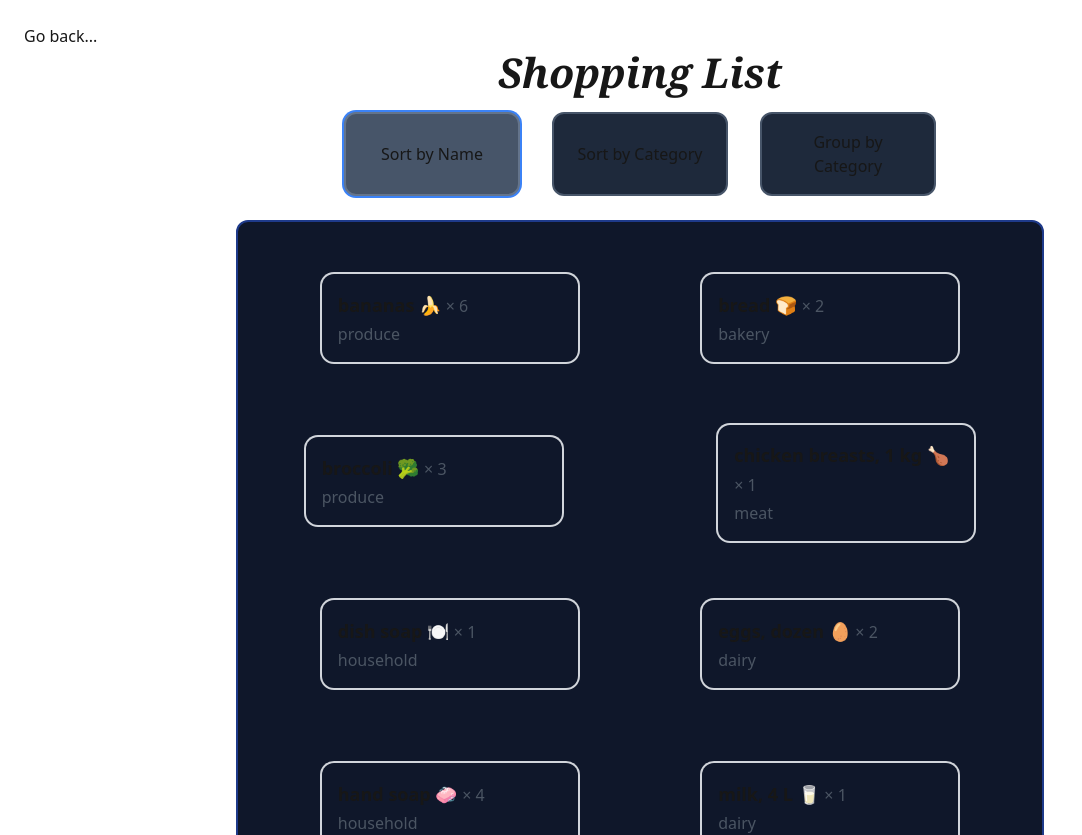
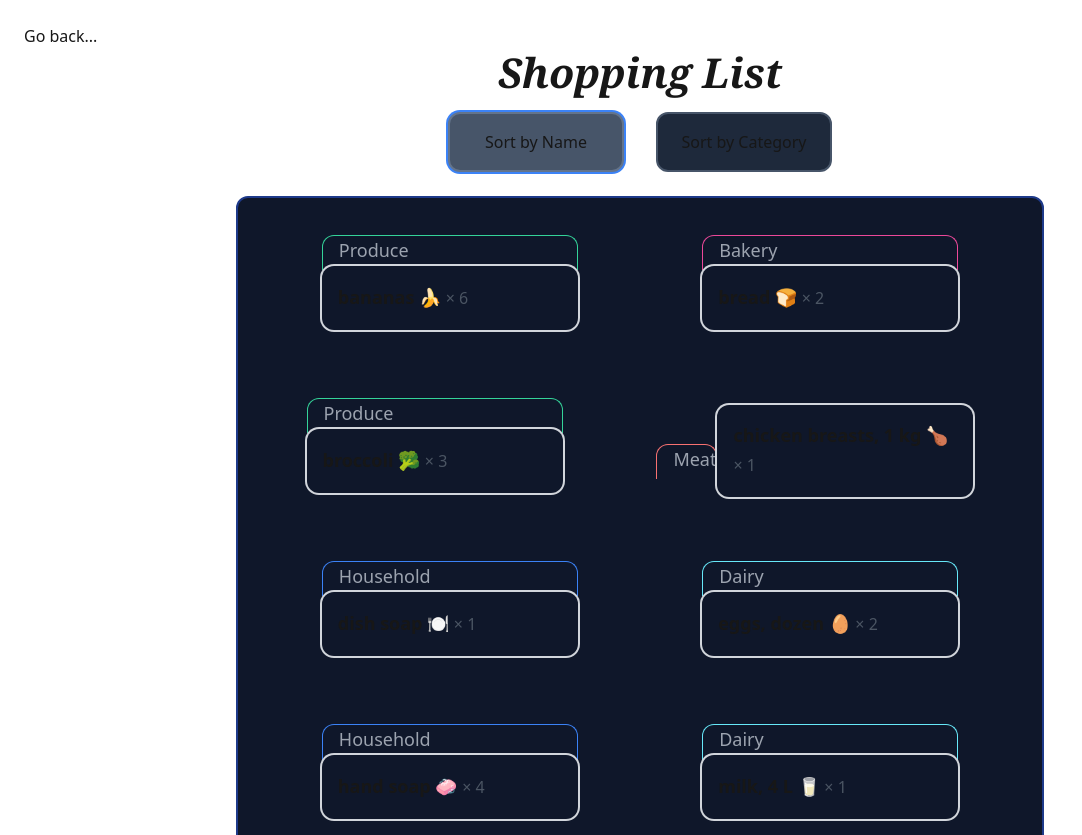
Before and after one commit to FlawlessCasual17/cprg306-assignments, a Next.js app: page /week-6 in a window 1280 px wide. Shown: the top 835 px of the page, without its empty margins (0-1082 px from the left). Built offline with nearby package versions, Linux system fonts and the light colour scheme.

Commit message:
For the love of god please work
Signed-off-by: FlawlessCasual17 <07e5297d5b@c0x0.com>

```diff
--- a/app/week-6/item.js
+++ b/app/week-6/item.js
@@ -1,7 +1,7 @@
 'use client'
 import './styles.css'
 
-export default function Item({ isGrouped, id, name, quantity, category }) {
+export default function Item({ id, name, quantity, category }) {
     const categoryColors = {
         dairy: 'border-cyan-300',
         bakery: 'border-pink-500',
@@ -14,20 +14,16 @@ export default function Item({ isGrouped, id, name, quantity, category }) {
 
     const categoryColor = categoryColors[`${category}`.toLowerCase()] || 'bg-slate-200'
 
-    const categoryTitle = (
-        <div className={`category ${isGrouped ?  '' : 'category-active'} ${categoryColor}`}>
-            {category}
-        </div>
-    )
-
     return (
         <span key={id} className='aio-flexbox'>
-            {categoryTitle}
+            <div className={`category ${categoryColor}`}>
+                {category}
+            </div>
             <li className='relative w-64 mb-5 ring-2 ring-gray-300 p-4 rounded-xl'>
                 <div className='font-semibold text-lg'>
                     {name} <span className='quantity'>× {quantity}</span>
                 </div>
-                <div className='text-gray-600' style={{ fontSize: '1' }}>{category}</div>
+                {/* <div className='text-gray-600' style={{ fontSize: '1' }}>{category}</div> */}
             </li>
         </span>
     )
--- a/app/week-6/list-item.js
+++ b/app/week-6/list-item.js
@@ -16,17 +16,10 @@ export default function ListItem() {
         setItems([...items].sort((a, b) => a.name.localeCompare(b.name)))
     }
 
-    function sortByCategory(value = false) {
+    function sortByCategory() {
         setIsGrouped(true)
-        if (value) setSortBy('category') // Necessary for `groupByCategory()` calls
+        setSortBy('category') // Necessary for `groupByCategory()` calls
         setItems([...items].sort((a, b) => a.category.localeCompare(b.category)))
-    }
-
-    function groupByCategory() {
-        sortByCategory(true)
-        setSortBy('group')
-        // code to be executed after 50 milliseconds
-        setTimeout(() => setIsGrouped(false), 50);
     }
 
     console.log(`sortBy is now equal to: ${sortBy}`)
@@ -43,9 +36,6 @@ export default function ListItem() {
                 <button onClick={sortByCategory} className={getClasses('category')}>
                     Sort by Category
                 </button>
-                <button onClick={groupByCategory} className={getClasses('group')}>
-                    Group by Category
-                </button>
             </div>
             <div className='relative'>
                 <ul className='flexbox-list rounded-xl align-text-bottom'>
--- a/app/week-6/styles.css
+++ b/app/week-6/styles.css
@@ -58,29 +58,23 @@ main > h2 {
 
 .category {
     position: relative;
-    font-weight: 800;
     font-size: 1.125rem /* 18px */;
     line-height: 1.75rem /* 28px */;
     margin-top: -1.5rem /* -24px */;
     border-top-width: 1px;
     border-left-width: 1px;
-    border-right-width: 1px; /* border-bottom-width: 1px; */
-    border-collapse: separate;
+    border-right-width: 1px;
+    /* border-collapse: collapse; */
     padding-left: 1rem;
-    bottom: -0.325rem;
+    bottom: -0.79rem;
     height: 2.2rem;
     border-top-left-radius: 0.75rem /* 12px */;
     border-top-right-radius: 0.75rem /* 12px */;
-    transition: transform 0.3s ease, opacity 0.3s ease;
-    transform: translateY(100%);
-    opacity: 0;
-    text-transform: capitalize
+    transform: translateY(0);
+    text-transform: capitalize;
+    @apply text-gray-400
 }
 
-.category-active {
-    transform: translateY(0);
-    opacity: 1
-}
 .button-container {
     gap: 0rem 2rem
 }
```
